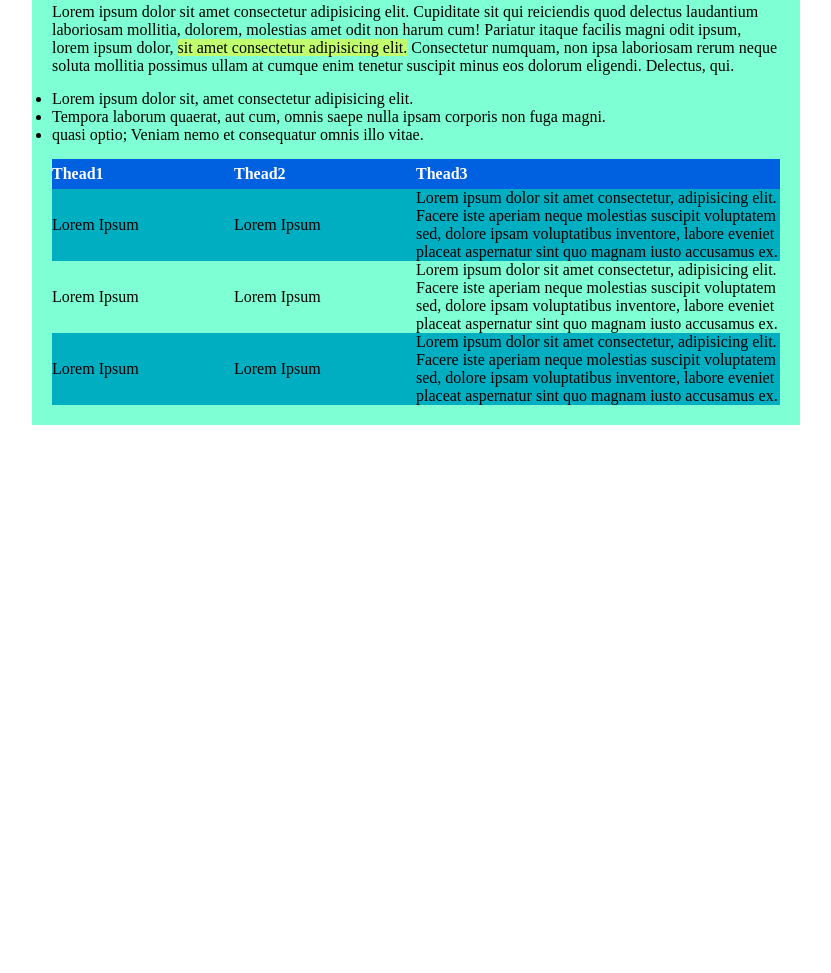
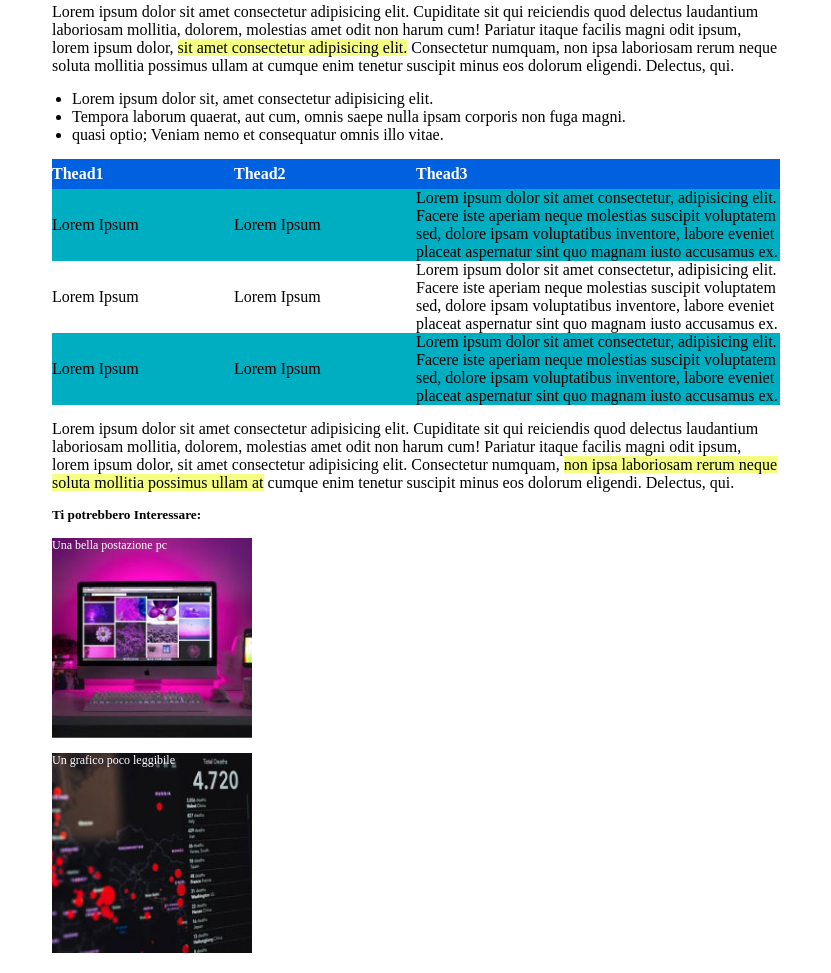
Before and after one commit to ieeah/html-css-booleaner, a plain HTML site: page index.html in a window 1280 px wide. Shown: the part 1044-2017 px from the top of the page, without its empty margins (224-1055 px from the left). Before the commit the page ends 1469 px from the top, so only its background shows below. Drawn offline with Linux system fonts and the light colour scheme.

Commit message:
Add related

```diff
--- a/CSS/style.css
+++ b/CSS/style.css
@@ -7,7 +7,6 @@
 .container {
     width: 60%;
     margin: 0 auto;
-    background-color: aquamarine;
 }
 
 header {
@@ -52,10 +51,13 @@ main {
     font-weight: bold;
 }
 
-.content, #lista, table {
+#lista, table, p, .rel-item, .related {
     margin-top: 15px;
 }
 
+#lista {
+    margin-left: 20px;
+}
 mark {
     background-color: rgba(238, 255, 46, 0.6);
 }
@@ -84,3 +86,20 @@ th {
 .td-azure {
     background-color: #00aec2;
 }
+
+.rel-item {
+    width: 200px;
+    height: 200px;
+    background-size: cover;
+    background-position: center;
+    color: white;
+    font-size: 12px;
+}
+
+#rel-one {
+    background-image: url('../img/monitor.jpg');
+}
+
+#rel-two {
+    background-image: url('../img/graph.jpg');
+}
--- a/index.html
+++ b/index.html
@@ -86,6 +86,20 @@
 
                     </table>
 
+                    <p>Lorem ipsum dolor sit amet consectetur adipisicing elit. Cupiditate sit qui reiciendis quod delectus laudantium laboriosam mollitia, dolorem, molestias amet odit non harum cum! Pariatur itaque facilis magni odit ipsum, lorem ipsum dolor, sit amet consectetur adipisicing elit. Consectetur numquam, <mark>non ipsa laboriosam rerum neque soluta mollitia possimus ullam at</mark> cumque enim tenetur suscipit minus eos dolorum eligendi. Delectus, qui.</p>
+
+                </div>
+
+                <div class="related">
+
+                    <h5>Ti potrebbero Interessare:</h5>
+                    <div class="rel-item" id="rel-one">
+                        Una bella postazione pc
+                    </div>
+                    <div class="rel-item" id="rel-two">
+                        Un grafico poco leggibile
+                    </div>
+
                 </div>
 
             </section>
```
